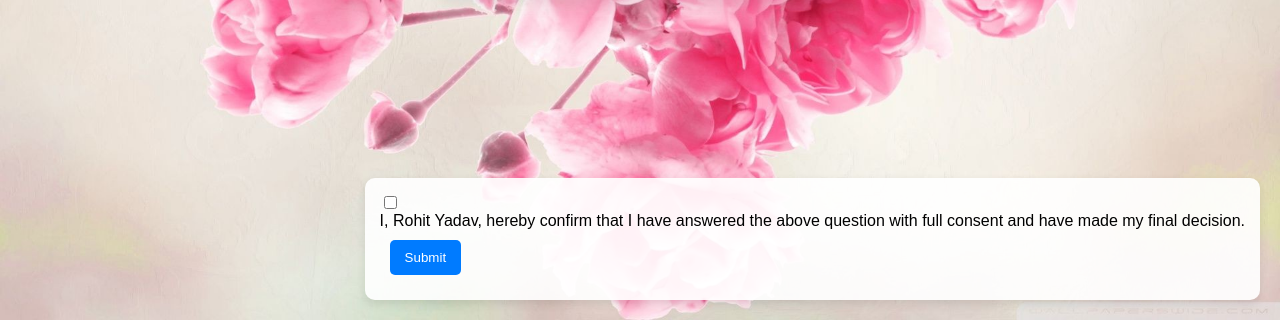
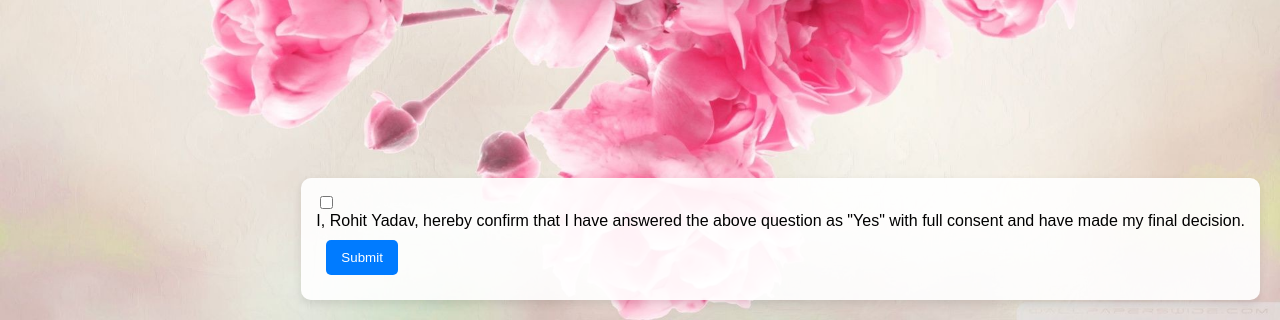
Before and after one commit to surbhi2404/fun-site, a plain HTML site: page index.html in a window 1280 px wide. Shown: the part 480-800 px from the top of the page. Drawn offline with Linux system fonts and the light colour scheme.

Commit message:
Update index.html

```diff
--- a/index.html
+++ b/index.html
@@ -89,7 +89,7 @@
 
     <div class="consent-container">
         <input type="checkbox" id="consent-checkbox">
-        <label for="consent-checkbox">I, Rohit Yadav, hereby confirm that I have answered the above question with full consent and have made my final decision.</label>
+        <label for="consent-checkbox">I, Rohit Yadav, hereby confirm that I have answered the above question as "Yes" with full consent and have made my final decision.</label>
         <button id="submit-btn" disabled>Submit</button>
     </div>
 
```
